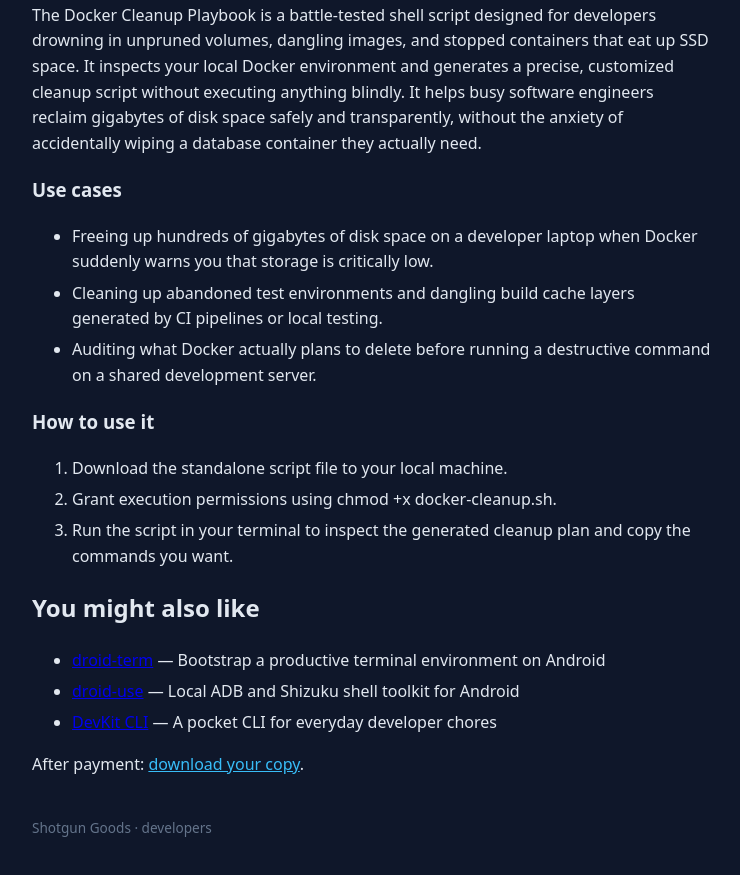
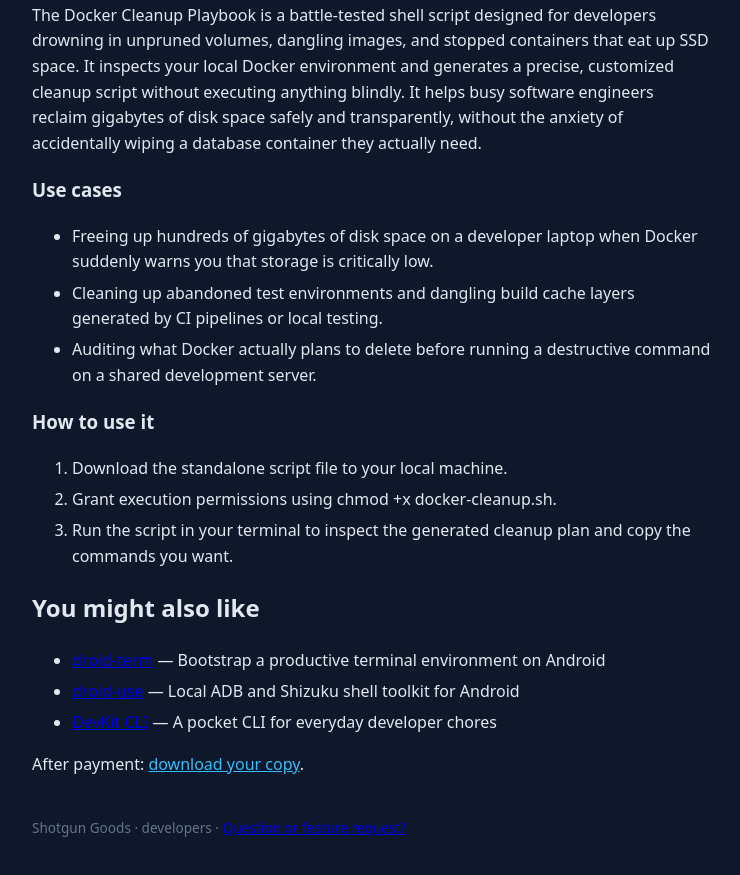
Before and after one commit to LinuxGuru999/shotgun-docker-cleanup-playbook, a website: page docs/index.html in a window 1280 px wide. Shown: the part 615-1490 px from the top of the page, without its empty margins (268-1008 px from the left). Drawn offline with Linux system fonts and the light colour scheme.

Commit message:
Update Docker Cleanup Playbook

```diff
--- a/docs/index.html
+++ b/docs/index.html
@@ -14,4 +14,4 @@
 <section><h2>You might also like</h2><ul><li><a href="https://LinuxGuru999.github.io/shotgun-droid-term/">droid-term</a> — Bootstrap a productive terminal environment on Android</li><li><a href="https://LinuxGuru999.github.io/shotgun-droid-use/">droid-use</a> — Local ADB and Shizuku shell toolkit for Android</li><li><a href="https://LinuxGuru999.github.io/shotgun-devkit-cli/">DevKit CLI</a> — A pocket CLI for everyday developer chores</li></ul></section>
 
 <p>After payment: <a class="download" href="https://raw.githubusercontent.com/LinuxGuru999/shotgun-docker-cleanup-playbook/main/download/docker-cleanup-playbook.txt">download your copy</a>.</p>
-<footer>Shotgun Goods · developers</footer></body></html>
+<footer>Shotgun Goods · developers · <a href="mailto:linuxguru999@gmail.com?subject=Feedback%20on%20Docker%20Cleanup%20Playbook">Question or feature request?</a></footer></body></html>
```
